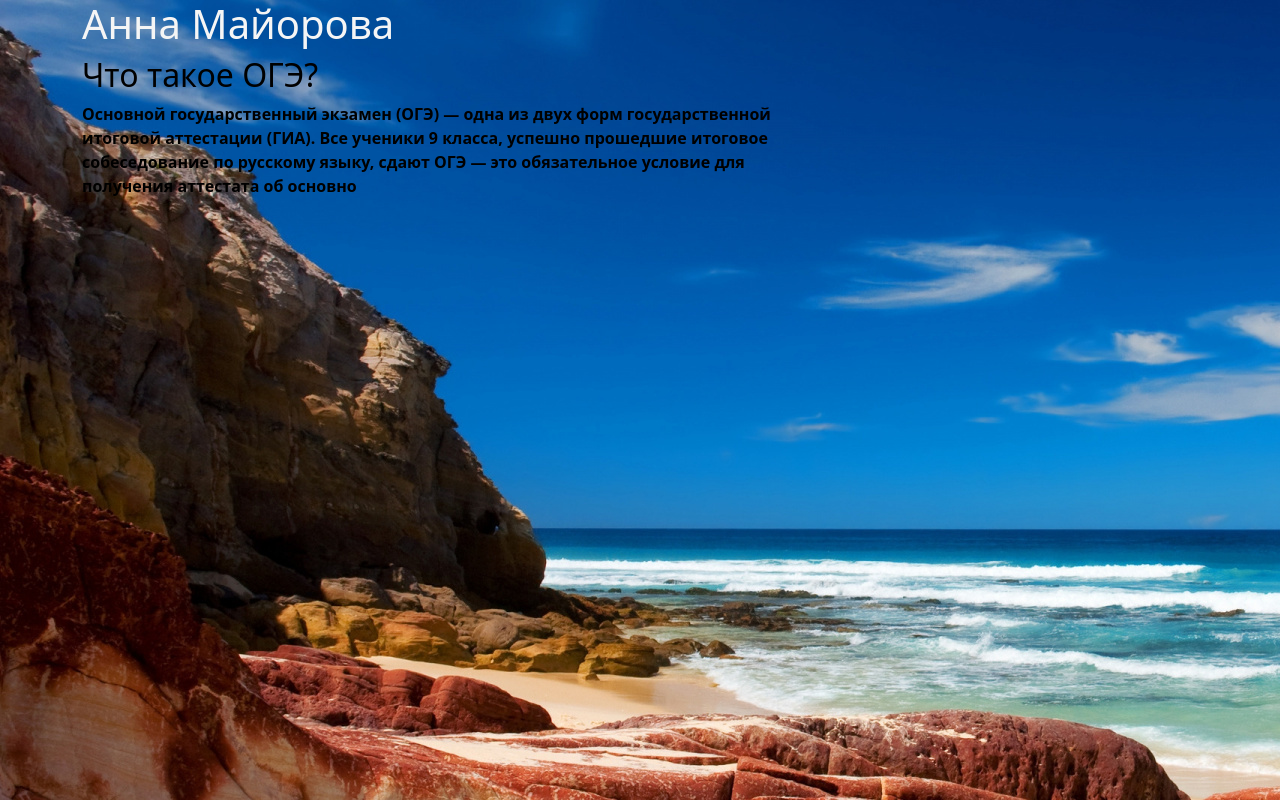
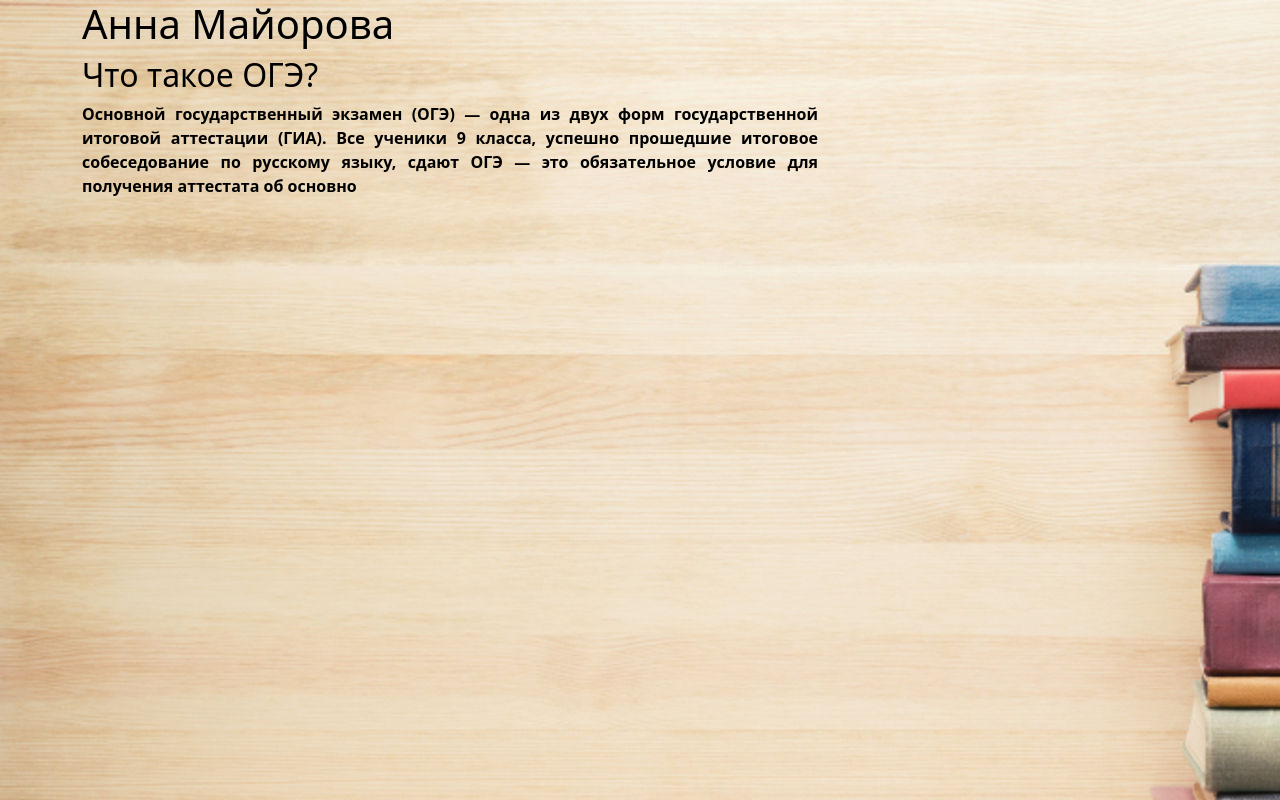
Before and after one commit to Mike0001-droid/Django-Website, a Django app: page / in a window 1280 px wide. Run offline with Django 4.2, Linux system fonts and the light colour scheme; data comes from the database, SQL or seed files in the repository.

Commit message:
Мой проект

```diff
--- a/mz/Application/static/Application/styles/style.css
+++ b/mz/Application/static/Application/styles/style.css
@@ -1,9 +1,10 @@
-body {
-    background-image:url(джипег.jpg);
+body{
+    background-image: url(бук.jpg);
 }
 .article-summary {
     color:black;
     font-weight: bold;
+    text-align: justify;
 }
 .footer a{
     position: absolute;
@@ -22,7 +23,7 @@ body {
 }
 
 h1 a{
-    color:#f5f5f5;
+    color:black;
     text-decoration: none;
 }
 h2.article-title a:hover { /*Отвечает за цвет наводки на заголовок*/
@@ -39,3 +40,7 @@ h1 a:hover { /*Отвечает за цвет наводки на заголов
     text-decoration: none;
     color:#777;
 }
+
+.article-text {
+    text-align: justify;
+}
```
Also changed, not shown: mz/Application/static/Application/styles/бук.jpg (added), mz/Application/static/Application/styles/джипег.jpg (deleted), mz/Application/static/Application/styles/мар.png (added), mz/Application/static/Application/styles/фон.png (added).
